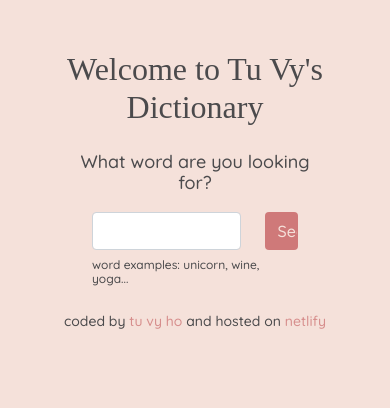
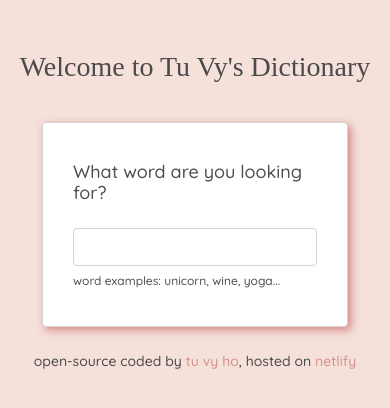
Before and after one commit to tuvtuv1876/project-dictionary, a React (Create React App) app: page / in a window 390 px wide. Shown: the top 408 px of the page. Built offline with nearby package versions, Linux system fonts and the light colour scheme; no server answers; a web font is replaced by a local one.

Commit message:
added app responsiveness

```diff
--- a/src/App.css
+++ b/src/App.css
@@ -10,12 +10,6 @@
   font-size: 32px;
   opacity: 0.8;
   font-family: "Delius Unicase", cursive;
-}
-
-.App h4 {
-  font-size: 18px;
-  opacity: 0.8;
-  font-weight: 400;
 }
 
 .App-footer {
@@ -33,3 +27,9 @@
   color: black;
   opacity: 0.8;
 }
+
+@media (max-width: 600px) {
+  .App h1 {
+    font-size: 28px;
+  }
+}
--- a/src/App.js
+++ b/src/App.js
@@ -8,19 +8,18 @@ export default function App() {
       <div className="container">
         <header className="App-header">
           <h1>Welcome to Tu Vy's Dictionary</h1>
-          <h4 className="mt-4">What word are you looking for?</h4>
         </header>
         <Dictionary />
         <footer className="App-footer mt-4">
-          coded by{" "}
+          open-source coded by{" "}
           <a
             href="https://github.com/tuvtuv1876/project-dictionary"
             alt="Tu Vy's Github"
             title="Tu Vy's Github"
           >
             tu vy ho
-          </a>{" "}
-          and hosted on{" "}
+          </a>
+          , hosted on{" "}
           <a
             href="https://app.netlify.com/sites/reverent-joliot-849a7b/overview"
             alt="Project on Netlify"
--- a/src/Dictionary.css
+++ b/src/Dictionary.css
@@ -1,6 +1,13 @@
 .Dictionary {
   font-size: 22px;
   padding: 10px 30px 0px 30px;
+}
+
+.Dictionary h4 {
+  font-size: 18px;
+  opacity: 0.8;
+  font-weight: 400;
+  text-align: left;
 }
 
 .Dictionary .Results {
@@ -17,3 +24,13 @@
   opacity: 0.8;
   text-align: left;
 }
+
+@media (max-width: 600px) {
+  .Dictionary .btn {
+    display: none;
+  }
+
+  .Dictionary .col-9 {
+    width: 100%;
+  }
+}
--- a/src/Dictionary.js
+++ b/src/Dictionary.js
@@ -51,6 +51,8 @@ export default function Dictionary() {
   if (loaded) {
     return (
       <main className="Dictionary">
+        <section>
+          <h4 className="mb-4 mt-2">What word are you looking for?</h4>
           <form onSubmit={handleSubmit}>
             <div className="row">
               <div className="col-9">
@@ -66,6 +68,7 @@ export default function Dictionary() {
             </div>
           </form>
           <h5 className="mt-2">word examples: unicorn, wine, yoga...</h5>
+        </section>
         <Results className="Results" results={searchResults} />
         <Photos photos={photos} />
       </main>
--- a/src/Photos.css
+++ b/src/Photos.css
@@ -19,3 +19,13 @@
   color: black;
   opacity: 0.8;
 }
+
+@media (max-width: 600px) {
+  .Photos .col-4 {
+    width: 100%;
+  }
+
+  .Photos .pexelsLink {
+    text-align: left;
+  }
+}
--- a/src/index.css
+++ b/src/index.css
@@ -3,3 +3,9 @@ body {
   font-family: "Quicksand", sans-serif;
   padding: 50px 50px;
 }
+
+@media (max-width: 600px) {
+  body {
+    padding: 50px 0 50px 0;
+  }
+}
```
Lines whose indentation alone changed are shown as unchanged.
